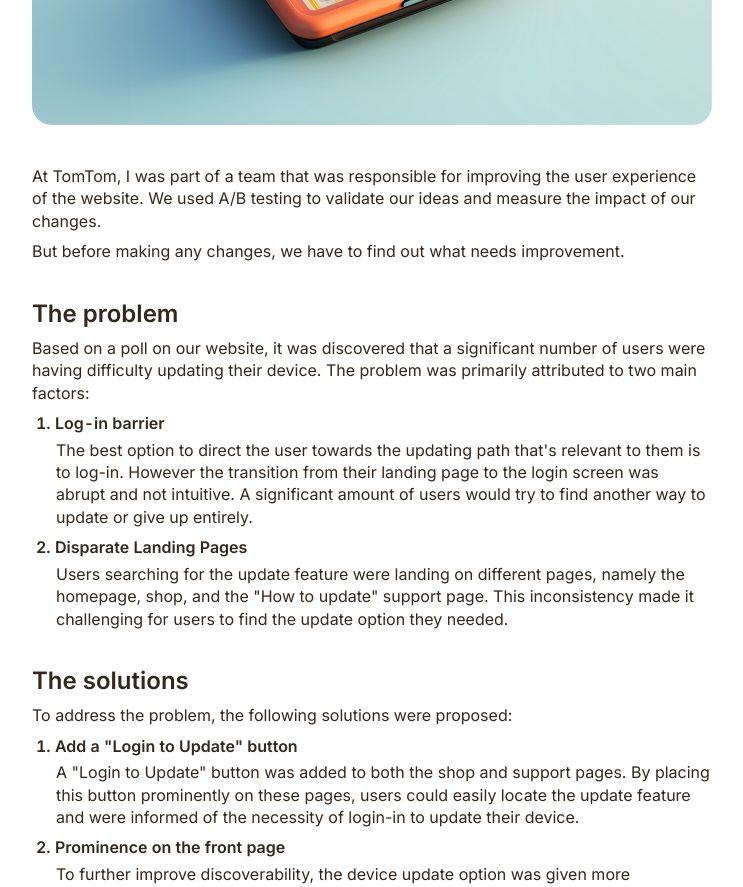
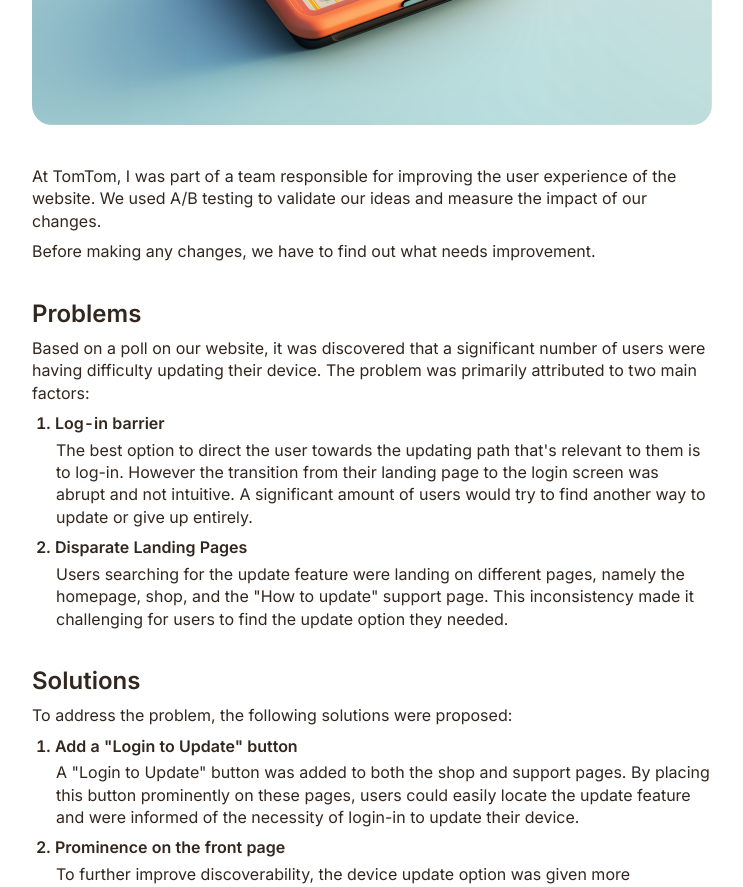
Before and after one commit to Scglia/tristan.ink, a Next.js app: page /blog/tomtom-case-study in a window 1280 px wide. Shown: the part 520-1407 px from the top of the page, without its empty margins (268-1011 px from the left). Built offline with nearby package versions, Linux system fonts and the light colour scheme.

Commit message:
Case study copy change

```diff
--- a/app/blog/tomtom-case-study/page.tsx
+++ b/app/blog/tomtom-case-study/page.tsx
@@ -23,15 +23,15 @@ export default function TomTomCaseStudy() {
           />
           <ArticleText>
             <ArticleIntro>
-              At TomTom, I was part of a team that was responsible for improving
-              the user experience of the website. We used A/B testing to
-              validate our ideas and measure the impact of our changes.
+              At TomTom, I was part of a team responsible for improving the user
+              experience of the website. We used A/B testing to validate our
+              ideas and measure the impact of our changes.
             </ArticleIntro>
             <p>
-              But before making any changes, we have to find out what needs
+              Before making any changes, we have to find out what needs
               improvement.
             </p>
-            <ArticleSubtitle>The problem</ArticleSubtitle>
+            <ArticleSubtitle>Problems</ArticleSubtitle>
             <p>
               Based on a poll on our website, it was discovered that a
               significant number of users were having difficulty updating their
@@ -54,7 +54,7 @@ export default function TomTomCaseStudy() {
               update&quot; support page. This inconsistency made it challenging
               for users to find the update option they needed.
             </p>
-            <ArticleSubtitle>The solutions</ArticleSubtitle>
+            <ArticleSubtitle>Solutions</ArticleSubtitle>
             <p>
               To address the problem, the following solutions were proposed:
             </p>
```
